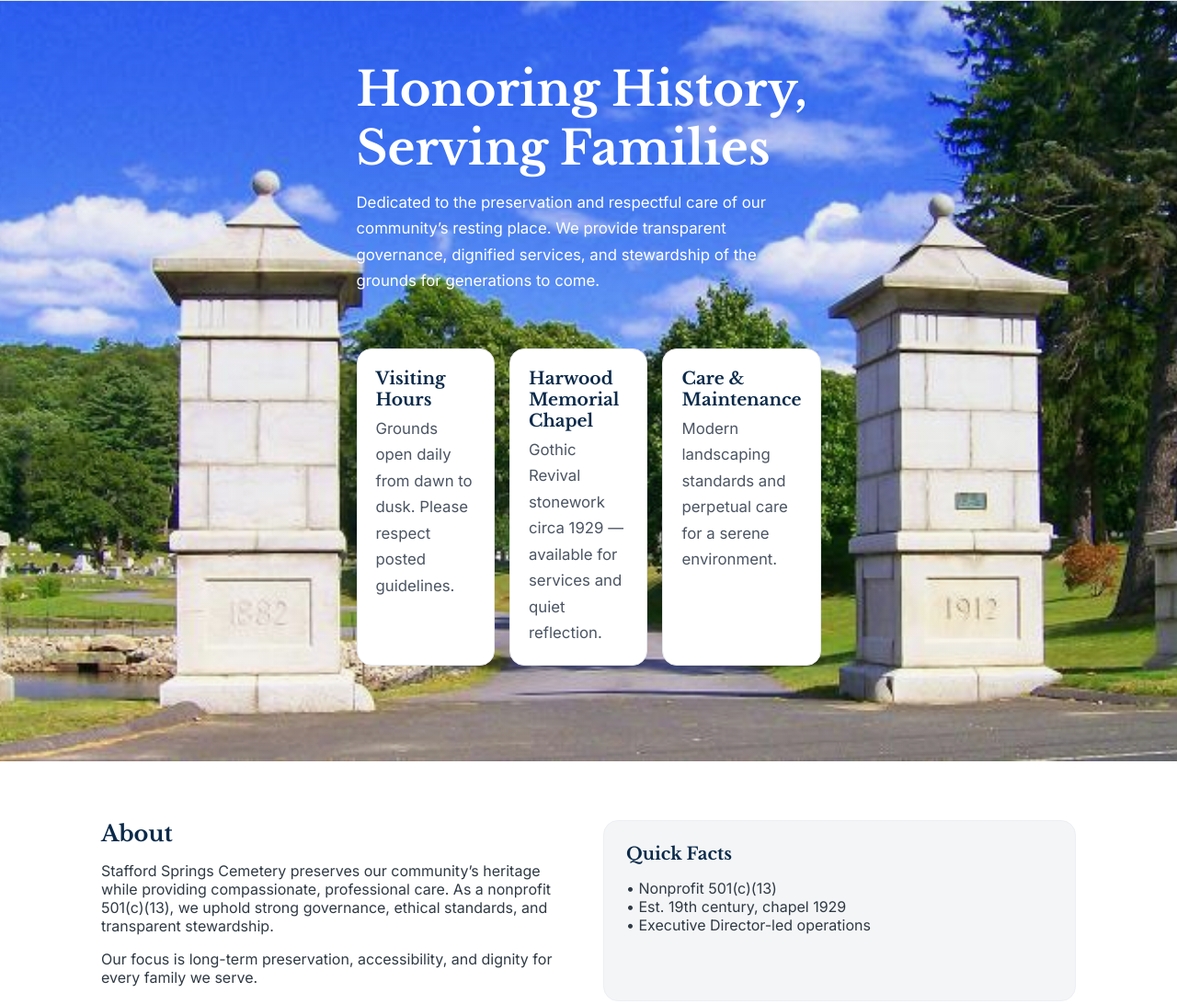
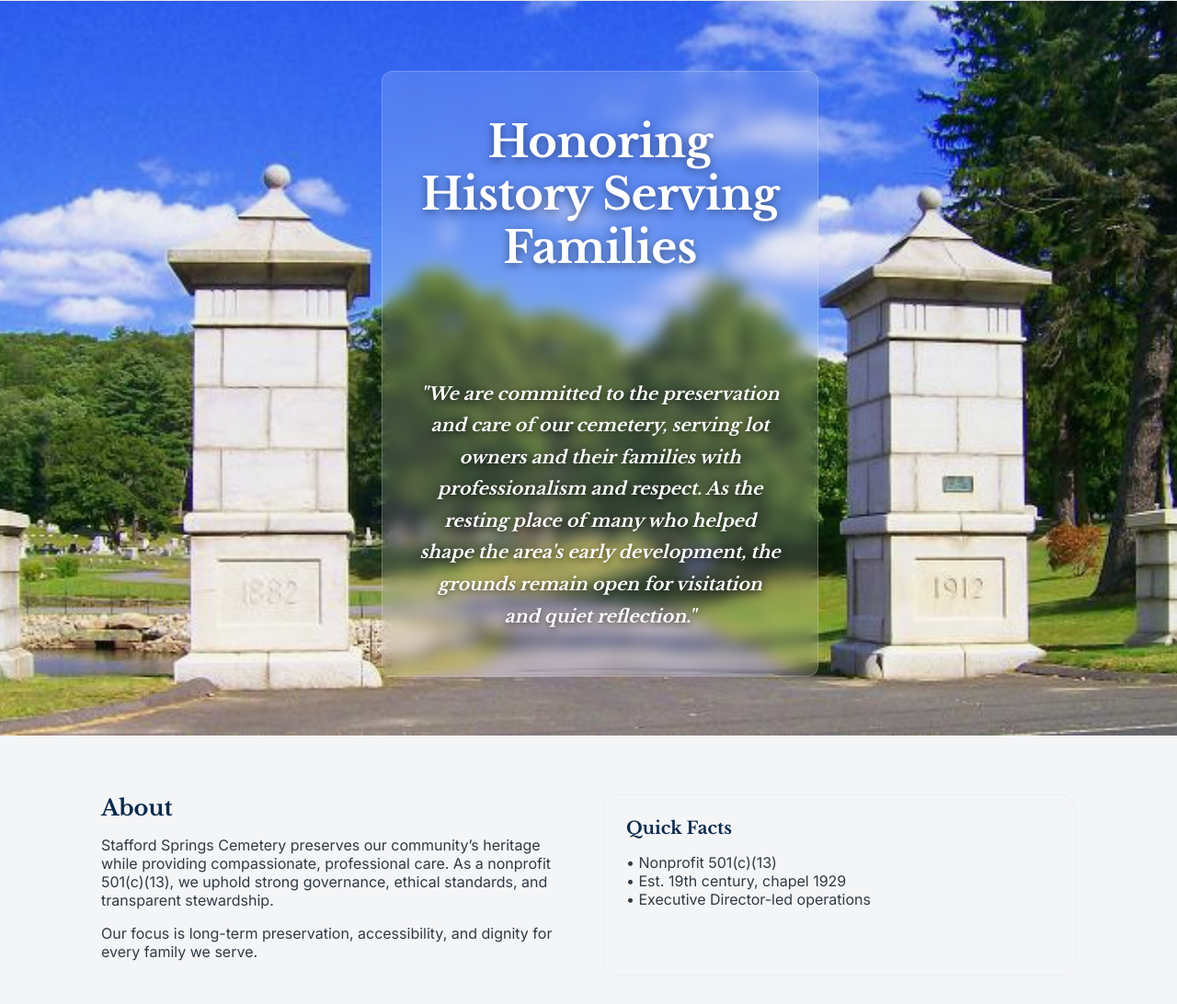
Before and after one commit to karinafarina/Stafford_Cemetery_Repo_Real, a website: page index.html in a window 1280 px wide. Shown: the part 69-1161 px from the top of the page at 92% size. Drawn offline with nearby package versions, Linux system fonts and the light colour scheme.

Commit message:
spacing aand color, fonts

```diff
--- a/index.html
+++ b/index.html
@@ -35,29 +35,15 @@
     <!-- Hero -->
     <section class="hero">
       <div class="container wrap">
-        <div>
-          <h1>Honoring History, Serving Families</h1>
-          <p>Dedicated to the preservation and respectful care of our community’s resting place. We provide transparent governance, dignified services, and stewardship of the grounds for generations to come.</p>
-        </div>
-        <div class="cards">
-          <div class="card">
-            <h3>Visiting Hours</h3>
-            <p>Grounds open daily from dawn to dusk. Please respect posted guidelines.</p>
-          </div>
-          <div class="card">
-            <h3>Harwood Memorial Chapel</h3>
-            <p>Gothic Revival stonework circa 1929 — available for services and quiet reflection.</p>
-          </div>
-          <div class="card">
-            <h3>Care & Maintenance</h3>
-            <p>Modern landscaping standards and perpetual care for a serene environment.</p>
-          </div>
+        <div class="text">
+          <h1>Honoring History Serving Families</h1>
+          <p>"We are committed to the preservation and care of our cemetery, serving lot owners and their families with professionalism and respect. As the resting place of many who helped shape the area's early development, the grounds remain open for visitation and quiet reflection."</p>
         </div>
       </div>
     </section>
 
     <!-- About -->
-    <section id="about">
+    <section id="about" style="background:var(--stone)">
       <div class="container split">
         <div>
           <h2>About</h2>
@@ -68,23 +54,38 @@
           <h3>Quick Facts</h3>
           <p>• Nonprofit 501(c)(13)<br>• Est. 19th century, chapel 1929<br>• Executive Director-led operations</p>
         </div>
-      </div>
-    </section>
-
-    <!-- Services -->
-    <section id="services" style="background:var(--stone)">
-      <div class="container">
-        <h2>Services</h2>
+      </div>      <div class="container">
         <div class="cards" style="grid-template-columns:repeat(3,1fr)">
           <div class="card">
-            <h3>Burial & Interment</h3>
-            <p>Traditional burials and interments with guidance on lot selection and memorials.</p>
+            <h3>About</h3>
+            <p>Stafford Springs Cemetery preserves our community's heritage while providing compassionate, professional care. As a nonprofit 501(c)(13), we uphold strong governance, ethical standards, and transparent stewardship.</p>
+            <p>Our focus is long-term preservation, accessibility, and dignity for every family we serve.</p>
           </div>
           <div class="card">
             <h3>Cremation Options</h3>
             <p>Respectful cremation memorialization with markers and garden placements.</p>
           </div>
           <div class="card">
+            <h3>Chapel Services</h3>
+            <p>Quiet, intimate space for services and commemoration at the Harwood Chapel.</p>
+          </div>
+        </div>
+      </div>    </section>
+
+    <!-- Services -->
+    <section id="services">
+      <div class="container">
+        <h2>Services</h2>
+        <div class="cards" style="grid-template-columns:repeat(3,1fr)">
+          <div class="card" style="background:var(--stone)">
+            <h3>Burial & Interment</h3>
+            <p>Traditional burials and interments with guidance on lot selection and memorials.</p>
+          </div>
+          <div class="card" style="background:var(--stone)">
+            <h3>Cremation Options</h3>
+            <p>Respectful cremation memorialization with markers and garden placements.</p>
+          </div>
+          <div class="card" style="background:var(--stone)">
             <h3>Chapel Services</h3>
             <p>Quiet, intimate space for services and commemoration at the Harwood Chapel.</p>
           </div>
@@ -138,6 +139,7 @@
       </div>
       <div>
         <p><a href="#about">About</a><br><a href="#services">Services</a><br><a href="https://www.findagrave.com" target="_blank" rel="noopener noreferrer">Find a Grave</a></p>
+
       </div>
       <div>
         <p><a href="#news">News</a><br><a href="#donate">Donate</a><br><a href="#contact">Contact</a></p>
--- a/index.scss
+++ b/index.scss
@@ -121,21 +121,45 @@ header {
     display: flex;
     flex-direction: column;
     align-items: center;
-    max-width: 545px;
+    justify-content: flex-start;
+    max-width: 550px;
     min-height: 70vh;
+    padding-top: 12px;
 
+    .text {
+      display: flex;
+      flex-direction: column;
+      text-align: center;
+      background: rgba(244, 245, 247, 0.15);
+      backdrop-filter: blur(8px);
+      padding: 3rem 2.5rem;
+      border-radius: 12px;
+      border: 1px solid rgba(244, 245, 247, 0.2);
+      margin-left: 30px;
+      margin-right: 5px;
+    }
   }
 
   h1 {
-    font-size: clamp(2rem, 5vw, 3.2rem);
-    color: var(--cloud)
+    font-size: clamp(2rem, 5.5vw, 3rem);
+    font-weight: 700;
+    line-height: 1.2;
+    letter-spacing: -0.5px;
+    color: var(--cloud);
+    margin: 0 0 7rem 0;
+    max-width: 600px;
+    text-shadow: 0 2px 8px rgba(0, 0, 0, 0.3), 0 4px 12px rgba(0, 0, 0, 0.2);
   }
 
   p {
-    font-size: 1.05rem;
-    line-height: 1.7;
+    font-size: clamp(1rem, 2vw, 1.2rem);
+    font-family: "Libre Baskerville", Georgia, serif;
+    line-height: 1.8;
     color: var(--cloud);
-    margin: .8rem 0 1.2rem;
+    margin: 0;
+    font-style: italic;
+    font-weight: 700;
+    text-shadow: 0 2px 6px rgba(0, 0, 0, 0.4), 0 3px 10px rgba(0, 0, 0, 0.3);
   }
 }
 
```
Also changed, not shown: index.css.
